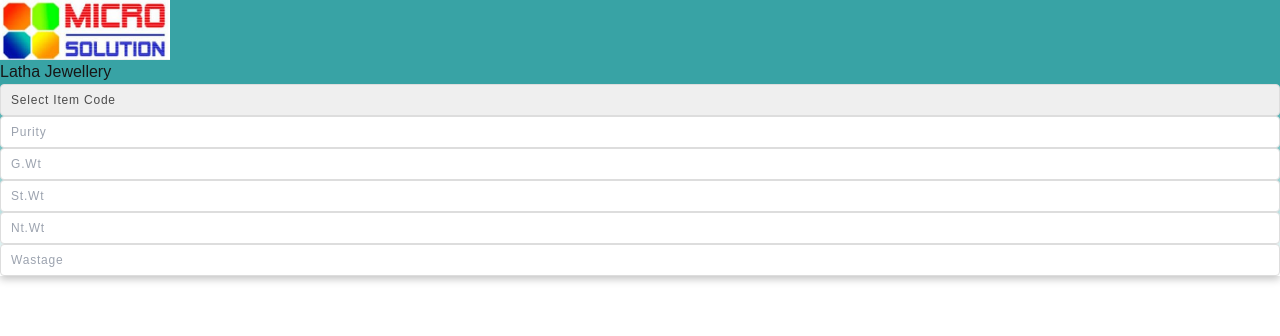
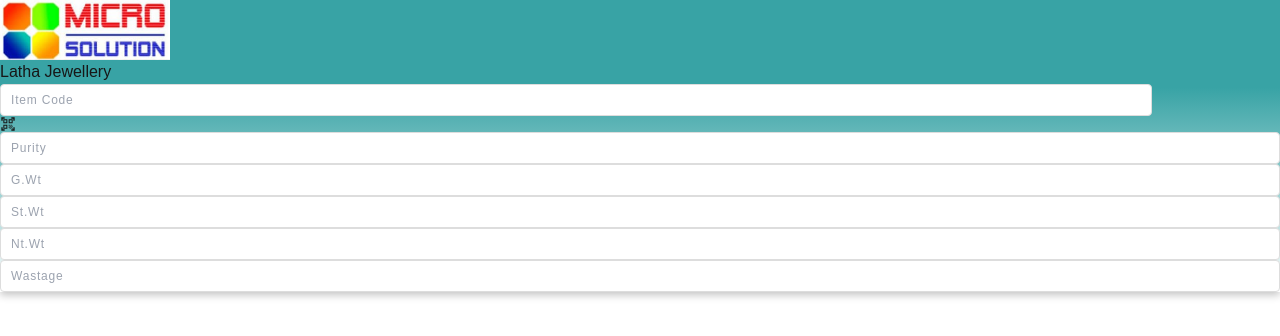
Before and after one commit to SriGR/Micro, a Next.js app in the folder jewellery/: page / in a window 1280 px wide. Shown: the top 336 px of the page. Built offline with nearby package versions, Linux system fonts and the light colour scheme.

Commit message:
qrScaner

```diff
--- /dev/null
+++ b/jewellery/Barcodescanner.js
@@ -0,0 +1,88 @@
+"use client";
+import { useEffect, useRef, useState } from 'react';
+import { Html5QrcodeScanner } from 'html5-qrcode';
+
+const BarcodeScannerComponent = (props) => {
+  const [isScanning, setIsScanning] = useState(true); // Manage scanner visibility
+  const scannerRef = useRef(null);
+  const mediaStreamRef = useRef(null); // To hold the camera stream
+  const alertShownRef = useRef(false); // Track if alerts were shown
+
+  const checkCameraPermission = async () => {
+    try {
+      const stream = await navigator.mediaDevices.getUserMedia({ video: true });
+      mediaStreamRef.current = stream; // Save the stream
+      stream.getTracks().forEach(track => track.stop()); // Stop the stream immediately after permission
+      return true;
+    } catch (error) {
+
+
+      if (!alertShownRef.current) {
+        alertShownRef.current = true; // Prevent duplicate alerts
+        alert("Camera access is required for scanning.");
+        setTimeout(() => {
+          alert("Please enable camera permissions in your browser settings and reload the page.");
+        }, 500); // Second alert after a short delay
+      }
+
+      return false;
+    }
+  };
+
+  useEffect(() => {
+    const initializeScanner = async () => {
+      const hasPermission = await checkCameraPermission();
+      if (!hasPermission) return;
+
+      if (!scannerRef.current && isScanning) {
+        const scanner = new Html5QrcodeScanner(
+          'reader',
+          {
+            fps: 10,
+            qrbox: { width: 250, height: 250 },
+            aspectRatio: 1.0,
+          },
+          false
+        );
+
+        scanner.render(
+          (decodedText) => {
+            props.barCode(decodedText); // Send the scanned text to the parent component
+            setIsScanning(false); // Hide the scanner after scan
+            scanner.stop().catch(err => console.error("Stop Error:", err));
+
+            // Stop camera stream
+            if (mediaStreamRef.current) {
+              mediaStreamRef.current.getTracks().forEach(track => track.stop());
+            }
+          },
+          (error) => console.log('Scanning error:', error) // Handle scanning errors
+        );
+
+        scannerRef.current = scanner;
+      }
+    };
+
+    initializeScanner();
+
+    return () => {
+      if (scannerRef.current) {
+        scannerRef.current.clear();
+        scannerRef.current = null;
+      }
+      if (mediaStreamRef.current) {
+        mediaStreamRef.current.getTracks().forEach(track => track.stop()); // Stop the stream when component unmounts
+      }
+    };
+  }, [isScanning]); // Dependency on `isScanning`
+
+  return (
+    <div>
+      {isScanning && (
+        <div id="reader" style={{ width: '150px', height: '150px' }}></div> // Set the scanner area size
+      )}
+    </div>
+  );
+};
+
+export default BarcodeScannerComponent;
--- a/jewellery/package.json
+++ b/jewellery/package.json
@@ -15,8 +15,9 @@
     "next": "15.1.7",
     "react": "^19.0.0",
     "react-dom": "^19.0.0",
-    "react-icons": "^5.4.0",
-    "react-toastify": "^11.0.5"
+    "react-icons": "^5.5.0",
+    "react-toastify": "^11.0.5",
+    "html5-qrcode": "^2.3.8"
   },
   "devDependencies": {
     "@eslint/eslintrc": "^3",
--- a/jewellery/src/app/globals.css
+++ b/jewellery/src/app/globals.css
@@ -138,3 +138,10 @@ body {
   background: #f1f1f1;
   border-radius: 8px;
 }
+
+.html5-qrcode-element{
+  font-size: 12px !important;
+}
+#reader__scan_region{
+  min-height: 64px !important;
+}
--- a/jewellery/src/app/page.jsx
+++ b/jewellery/src/app/page.jsx
@@ -1,16 +1,10 @@
 "use client"
-import React, { useReducer } from 'react';
+import React, { useReducer, useEffect ,useState } from 'react';
 import Image from 'next/image';
+import BarcodeScannerComponent from '../../Barcodescanner';
+import { MdQrCodeScanner } from "react-icons/md";
 
-const ItemsReducers = (state, action) => {
-  switch (action.type) {
-    case 'SetItems':
-      return { ...state, ...action.payload };
-    default:
-      return state;
-  }
-};
-
+// Initial state
 const initialState = {
   ItemCode: '',
   Purity: '',
@@ -20,23 +14,42 @@ const initialState = {
   Wastage: ''
 };
 
+// Reducer function to handle state updates
+const ItemsReducers = (state, action) => {
+  switch (action.type) {
+    case 'SetItems':
+      return { ...state, ...action.payload }; // update the state with item details
+    case 'ItemCode':
+      // Find the item based on the barcode (ItemCode) and update state
+      const selectedItem = data.find(item => item.ItemCode === action.payload);
+      return selectedItem ? { ...state, ...selectedItem } : state;
+    default:
+      return state;
+  }
+};
+
 const page = () => {
+  // useReducer hook to handle state
   const [state, dispatch] = useReducer(ItemsReducers, initialState);
+  const [isScanning, setIsScanning] = useState(false); // Manage scanner visibility
 
   const data = [
-    { "ItemCode": "J001", "Purity": "22K", "GrossWt": "15.2g", "StoneWt": "2.5g", "NetWt": "12.7g", "Wastage": "1%" },
-    { "ItemCode": "J002", "Purity": "18K", "GrossWt": "10.5g", "StoneWt": "1.8g", "NetWt": "8.7g", "Wastage": "1.5%" },
-    { "ItemCode": "J003", "Purity": "24K", "GrossWt": "20.3g", "StoneWt": "3.0g", "NetWt": "17.3g", "Wastage": "0.8%" },
-    { "ItemCode": "J004", "Purity": "21K", "GrossWt": "12.8g", "StoneWt": "1.2g", "NetWt": "11.6g", "Wastage": "1.2%" },
-    { "ItemCode": "J005", "Purity": "22K", "GrossWt": "18.7g", "StoneWt": "2.9g", "NetWt": "15.8g", "Wastage": "1%" }
+    { "Purity": "22K", "GrossWt": "15.2g", "StoneWt": "2.5g", "NetWt": "12.7g", "Wastage": "1%" },
+    { "Purity": "18K", "GrossWt": "10.5g", "StoneWt": "1.8g", "NetWt": "8.7g", "Wastage": "1.5%" },
+    { "Purity": "24K", "GrossWt": "20.3g", "StoneWt": "3.0g", "NetWt": "17.3g", "Wastage": "0.8%" },
+    { "Purity": "21K", "GrossWt": "12.8g", "StoneWt": "1.2g", "NetWt": "11.6g", "Wastage": "1.2%" },
+    { "Purity": "22K", "GrossWt": "18.7g", "StoneWt": "2.9g", "NetWt": "15.8g", "Wastage": "1%" }
   ];
 
-  const handleSelectChange = (e) => {
-    const selectedItem = data.find(item => item.ItemCode === e.target.value);
-    if (selectedItem) {
-      dispatch({ type: 'SetItems', payload: selectedItem });
-    }
+  const handleBarcodeScan = (scannedCode) => {
+    dispatch({ type: 'SetItems', payload: { "ItemCode": scannedCode, "Purity": "22K", "GrossWt": "15.2g", "StoneWt": "2.5g", "NetWt": "12.7g", "Wastage": "1%" }, });
+
   };
+
+  const handleCloseCamera = () => {
+    // Hide the camera scanner
+    setIsScanning(!isScanning);
+  }
 
   return (
     <div className='ParentSection'>
@@ -51,15 +64,22 @@ const page = () => {
           />
           <span className='text-base tracking-wide font-medium text-yellow-500 mt-1 md:text-lg'>Latha Jewellery</span>
           <form className='w-full flex flex-col justify-center items-center gap-5 mt-1'>
-            <select className='InputStyle' onChange={handleSelectChange} value={state.ItemCode}>
-              <option value="">Select Item Code</option>
-              {data.map((item, index) => (
-                <option key={index} value={item.ItemCode} className='Selected'>
-                  {item.ItemCode}
-                </option>
-              ))}
-            </select>
+            {/* Input fields now correctly reflect the state */}
+
+            {isScanning && <div className='w-full h-auto p-7 flex flex-col justify-center items-center rounded-xl gap-4  '>
+              <BarcodeScannerComponent
+                barCode={handleBarcodeScan}  CloseCamera={handleCloseCamera}/>
+            </div>}
+            <div className='flex justify-center items-center gap-2 w-full'>
+             <div style={{width:'90%'}}>
+             <input type='text' placeholder='Item Code' className='InputStyle' value={state.ItemCode} onChange={(e) => {
+                dispatch({ type: 'SetItems', payload: { "ItemCode": e.target.value, "Purity": "22K", "GrossWt": "15.2g", "StoneWt": "2.5g", "NetWt": "12.7g", "Wastage": "1%" }, });
+              }} />
+             </div>
+              <MdQrCodeScanner  onClick={handleCloseCamera}/>
+            </div>
             <input type='text' placeholder='Purity' className='InputStyle' value={state.Purity} readOnly />
+
             <input type='text' placeholder='G.Wt' className='InputStyle' value={state.GrossWt} readOnly />
             <input type='text' placeholder='St.Wt' className='InputStyle' value={state.StoneWt} readOnly />
             <input type='text' placeholder='Nt.Wt' className='InputStyle' value={state.NetWt} readOnly />
```
Also changed, not shown: 1 other file (tests, documents, lock files or other folders).
